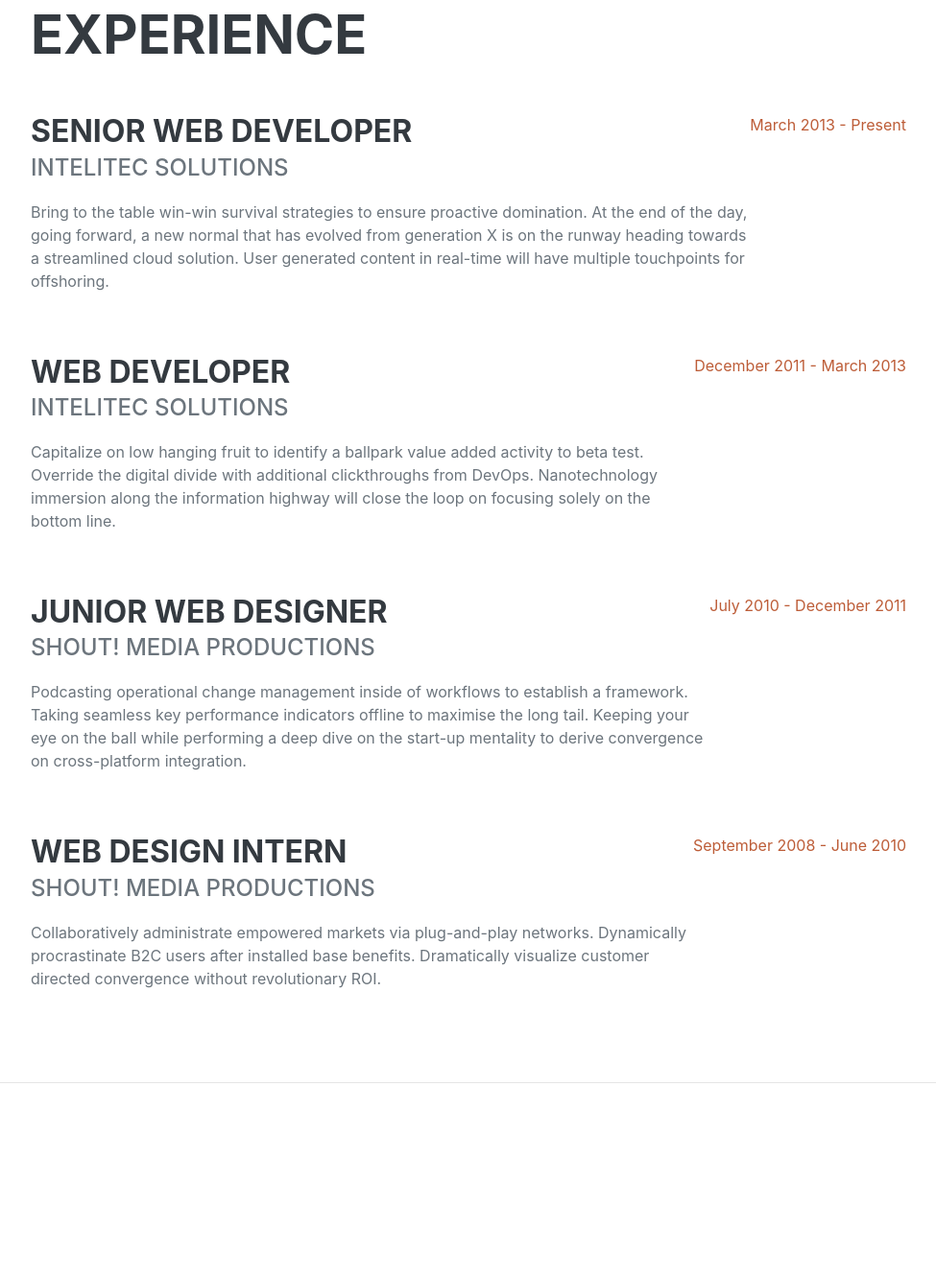
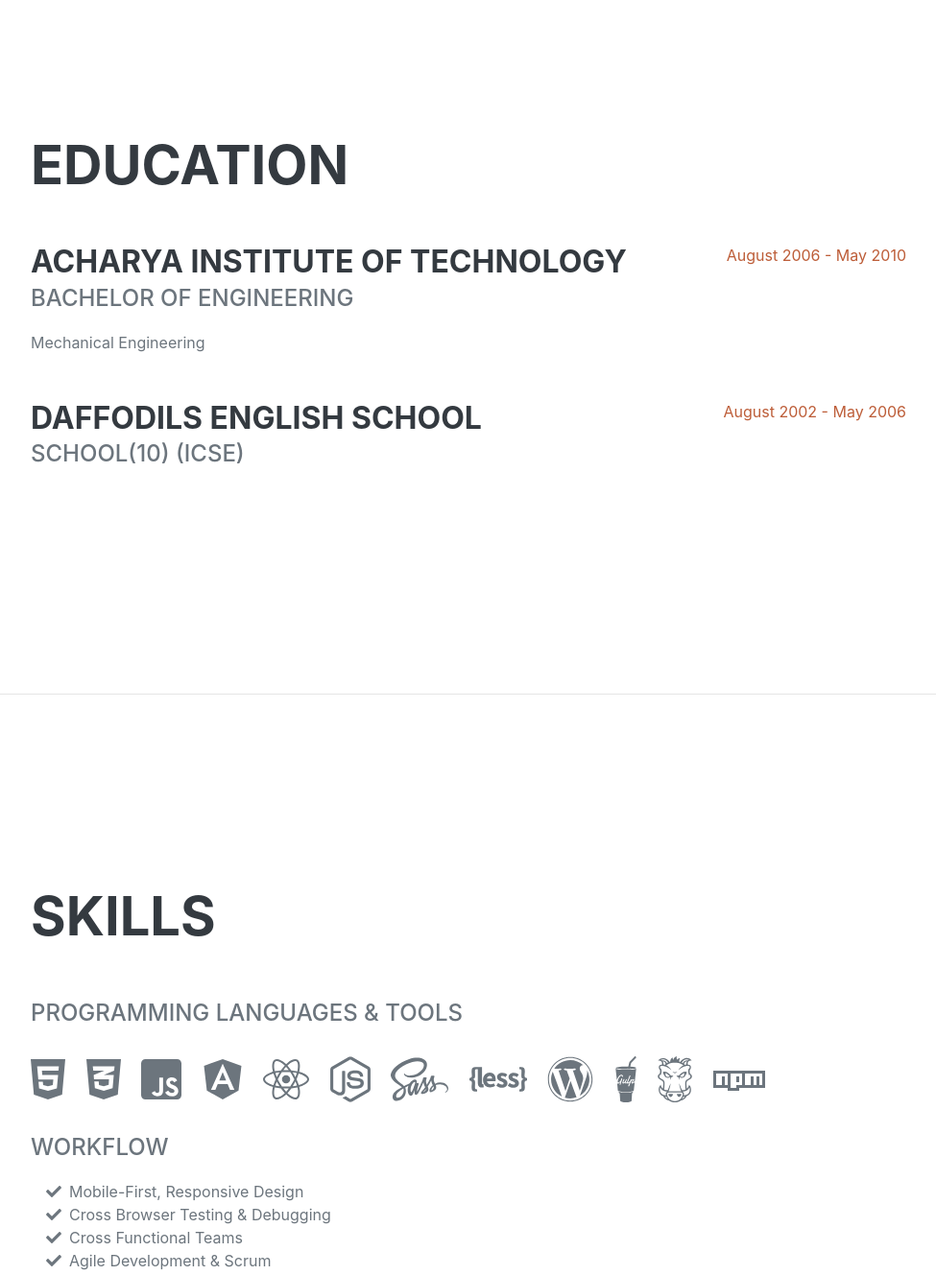
Before and after one commit to santoshapatil/santosh.github.io, a plain HTML site: page index.html in a window 1280 px wide. Shown: the part 878-2207 px from the top of the page at 96% size, without its empty margins (288-1263 px from the left). Drawn offline with nearby package versions, Linux system fonts and the light colour scheme; a web font is replaced by a local one.

Commit message:
Update index.html

```diff
--- a/index.html
+++ b/index.html
@@ -58,44 +58,7 @@
             </section>
             <hr class="m-0" />
             <!-- Experience-->
-            <section class="resume-section" id="experience">
-                <div class="resume-section-content">
-                    <h2 class="mb-5">Experience</h2>
-                    <div class="d-flex flex-column flex-md-row justify-content-between mb-5">
-                        <div class="flex-grow-1">
-                            <h3 class="mb-0">Senior Web Developer</h3>
-                            <div class="subheading mb-3">Intelitec Solutions</div>
-                            <p>Bring to the table win-win survival strategies to ensure proactive domination. At the end of the day, going forward, a new normal that has evolved from generation X is on the runway heading towards a streamlined cloud solution. User generated content in real-time will have multiple touchpoints for offshoring.</p>
-                        </div>
-                        <div class="flex-shrink-0"><span class="text-primary">March 2013 - Present</span></div>
-                    </div>
-                    <div class="d-flex flex-column flex-md-row justify-content-between mb-5">
-                        <div class="flex-grow-1">
-                            <h3 class="mb-0">Web Developer</h3>
-                            <div class="subheading mb-3">Intelitec Solutions</div>
-                            <p>Capitalize on low hanging fruit to identify a ballpark value added activity to beta test. Override the digital divide with additional clickthroughs from DevOps. Nanotechnology immersion along the information highway will close the loop on focusing solely on the bottom line.</p>
-                        </div>
-                        <div class="flex-shrink-0"><span class="text-primary">December 2011 - March 2013</span></div>
-                    </div>
-                    <div class="d-flex flex-column flex-md-row justify-content-between mb-5">
-                        <div class="flex-grow-1">
-                            <h3 class="mb-0">Junior Web Designer</h3>
-                            <div class="subheading mb-3">Shout! Media Productions</div>
-                            <p>Podcasting operational change management inside of workflows to establish a framework. Taking seamless key performance indicators offline to maximise the long tail. Keeping your eye on the ball while performing a deep dive on the start-up mentality to derive convergence on cross-platform integration.</p>
-                        </div>
-                        <div class="flex-shrink-0"><span class="text-primary">July 2010 - December 2011</span></div>
-                    </div>
-                    <div class="d-flex flex-column flex-md-row justify-content-between">
-                        <div class="flex-grow-1">
-                            <h3 class="mb-0">Web Design Intern</h3>
-                            <div class="subheading mb-3">Shout! Media Productions</div>
-                            <p>Collaboratively administrate empowered markets via plug-and-play networks. Dynamically procrastinate B2C users after installed base benefits. Dramatically visualize customer directed convergence without revolutionary ROI.</p>
-                        </div>
-                        <div class="flex-shrink-0"><span class="text-primary">September 2008 - June 2010</span></div>
-                    </div>
-                </div>
-            </section>
-            <hr class="m-0" />
+
             <!-- Education-->
             <section class="resume-section" id="education">
                 <div class="resume-section-content">
```
